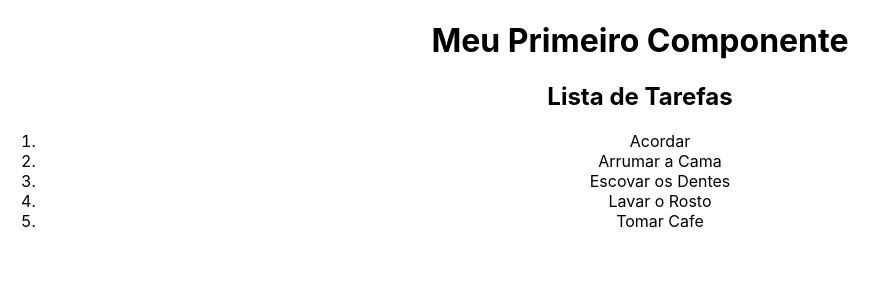
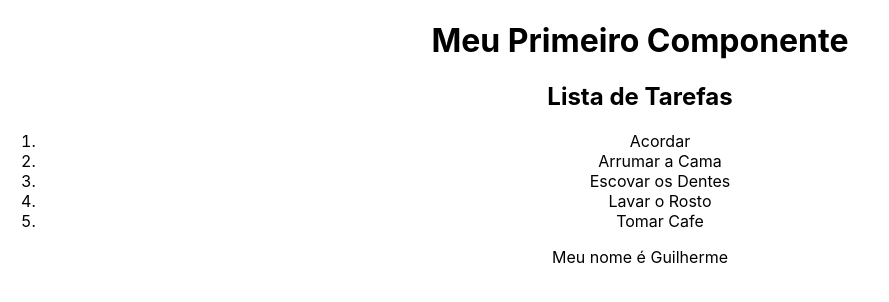
Before and after one commit to Guilsoares/Aulas_Rect, a React (Create React App) app in the folder meu-primeiro-projeto/: page / in a window 1280 px wide. Shown: the top 302 px of the page, without its empty margins (0-889 px from the left). Built offline with nearby package versions, Linux system fonts and the light colour scheme.

Commit message:
Criação do componente SayMyName

```diff
--- a/meu-primeiro-projeto/src/components/HelloWorld.js
+++ b/meu-primeiro-projeto/src/components/HelloWorld.js
@@ -1,4 +1,5 @@
 import Frases from "./Frases";
+import SayMyName from "./SayMyName";
 
 
 function HelloWorld(){
@@ -7,6 +8,7 @@ function HelloWorld(){
         <div>
             <h1>Meu Primeiro Componente</h1>
             <Frases/>
+            <SayMyName/>
         </div>
     )
 
--- /dev/null
+++ b/meu-primeiro-projeto/src/components/SayMyName.js
@@ -0,0 +1,9 @@
+function SayMyName(){
+    return (
+        <div>
+            <p>Meu nome é Guilherme</p>
+        </div>
+    )
+}
+
+export default SayMyName;
```
